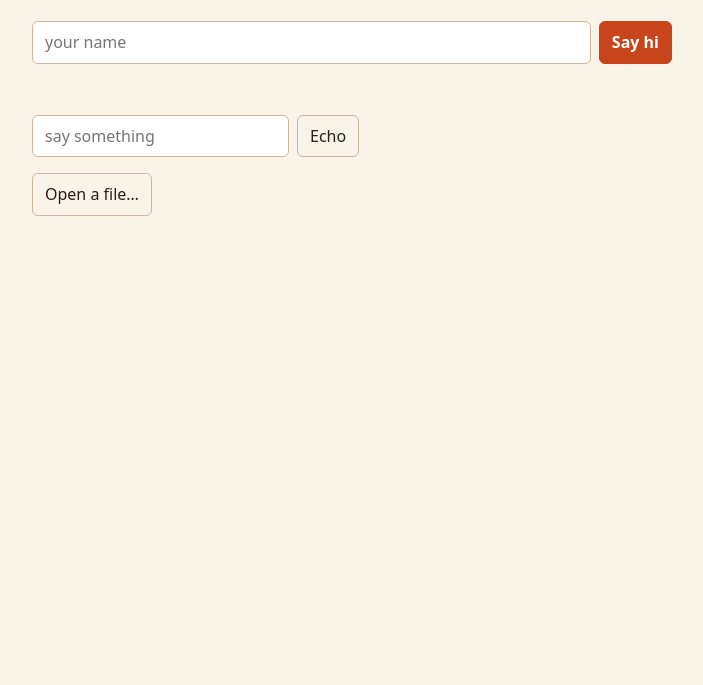
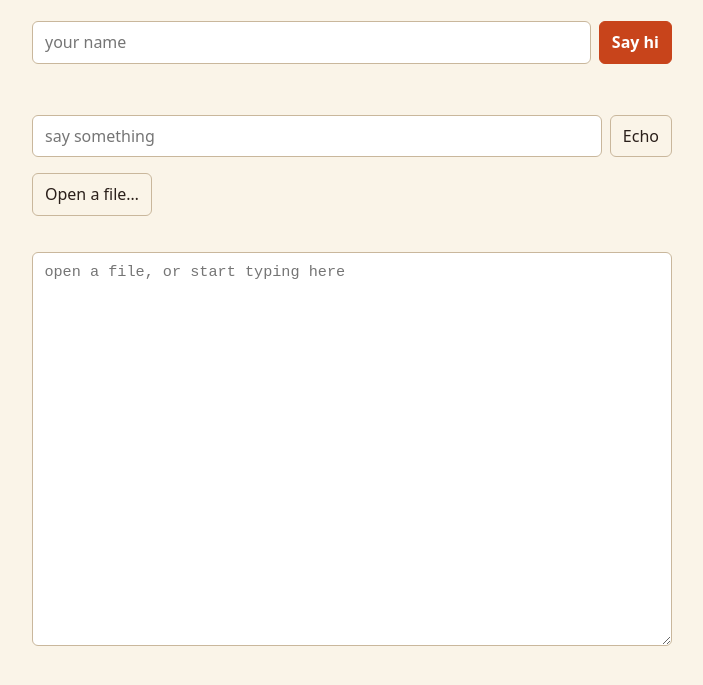
Before and after one commit to jihlenburg/fedit, a website: page src/index.html in a window 1280 px wide. Shown: the part 113-798 px from the top of the page, without its empty margins (288-991 px from the left). Drawn offline with Linux system fonts and the light colour scheme.

Commit message:
ch08: textarea editor; serde JSON across IPC

```diff
--- a/src/index.html
+++ b/src/index.html
@@ -29,7 +29,7 @@
         <button id="open-btn" class="ghost">Open a file…</button>
       </div>
       <p id="path-view" class="tagline"></p>
-      <pre id="file-view"></pre>
+      <textarea id="editor" rows="16" placeholder="open a file, or start typing here"></textarea>
     </main>
   </body>
 </html>
--- a/src/main.js
+++ b/src/main.js
@@ -17,7 +17,7 @@ window.addEventListener("DOMContentLoaded", () => {
   });
 
   const pathView = document.querySelector("#path-view");
-  const fileView = document.querySelector("#file-view");
+  const editor = document.querySelector("#editor");
   document.querySelector("#open-btn").addEventListener("click", async () => {
     const path = await open({ multiple: false, directory: false });
     if (path === null) {
@@ -25,9 +25,9 @@ window.addEventListener("DOMContentLoaded", () => {
     }
     pathView.textContent = path;
     try {
-      fileView.textContent = await invoke("read_file", { path });
+      editor.value = await invoke("read_file", { path });
     } catch (err) {
-      fileView.textContent = `error: ${err}`;
+      pathView.textContent = `${path} — error: ${err}`;
     }
   });
 });
--- a/src/styles.css
+++ b/src/styles.css
@@ -70,8 +70,19 @@ button.ghost:hover {
   background: #efe3cb;
 }
 
-#greet-input {
+#greet-input,
+#echo-input {
   flex: 1;
+}
+
+#editor {
+  width: 100%;
+  box-sizing: border-box;
+  font-family: "JetBrains Mono", ui-monospace, monospace;
+  font-size: 0.95rem;
+  resize: vertical;
+  margin-top: 0.75rem;
+  min-height: 12em;
 }
 
 #greet-msg {
```
